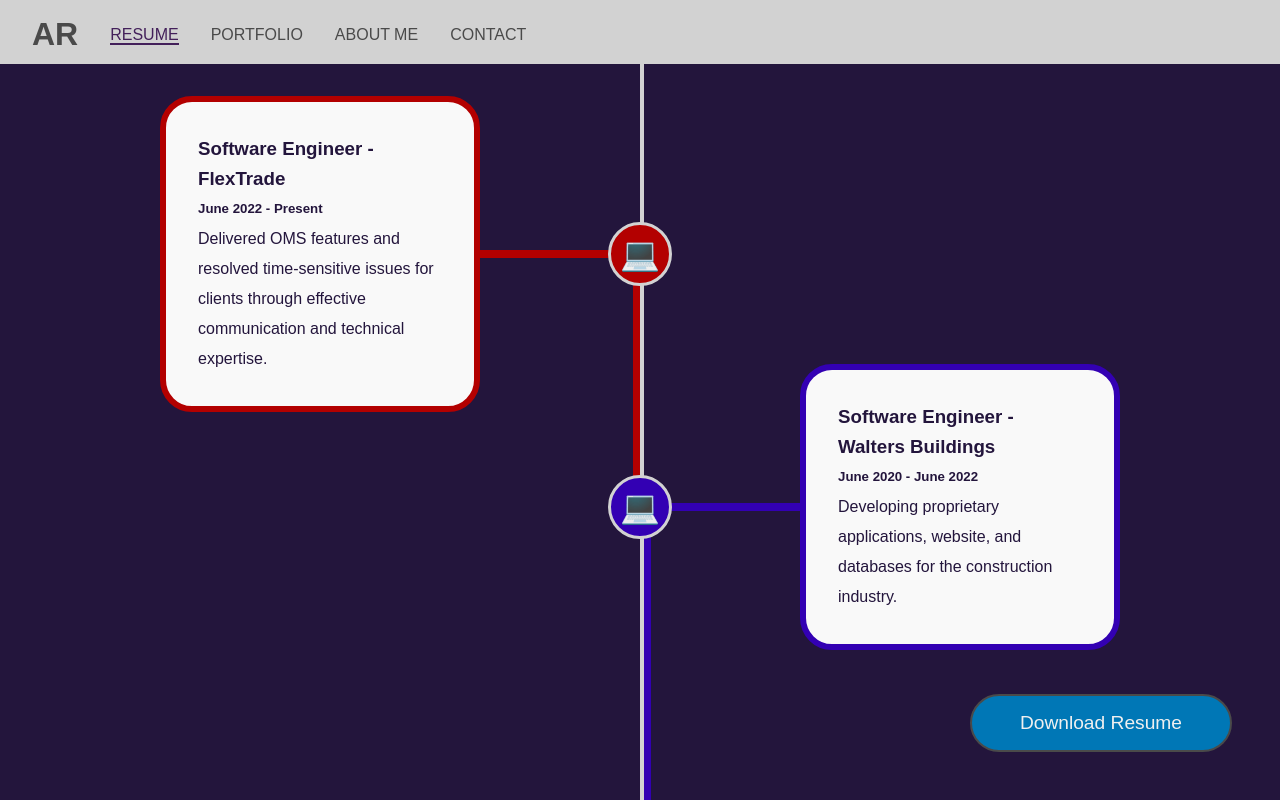
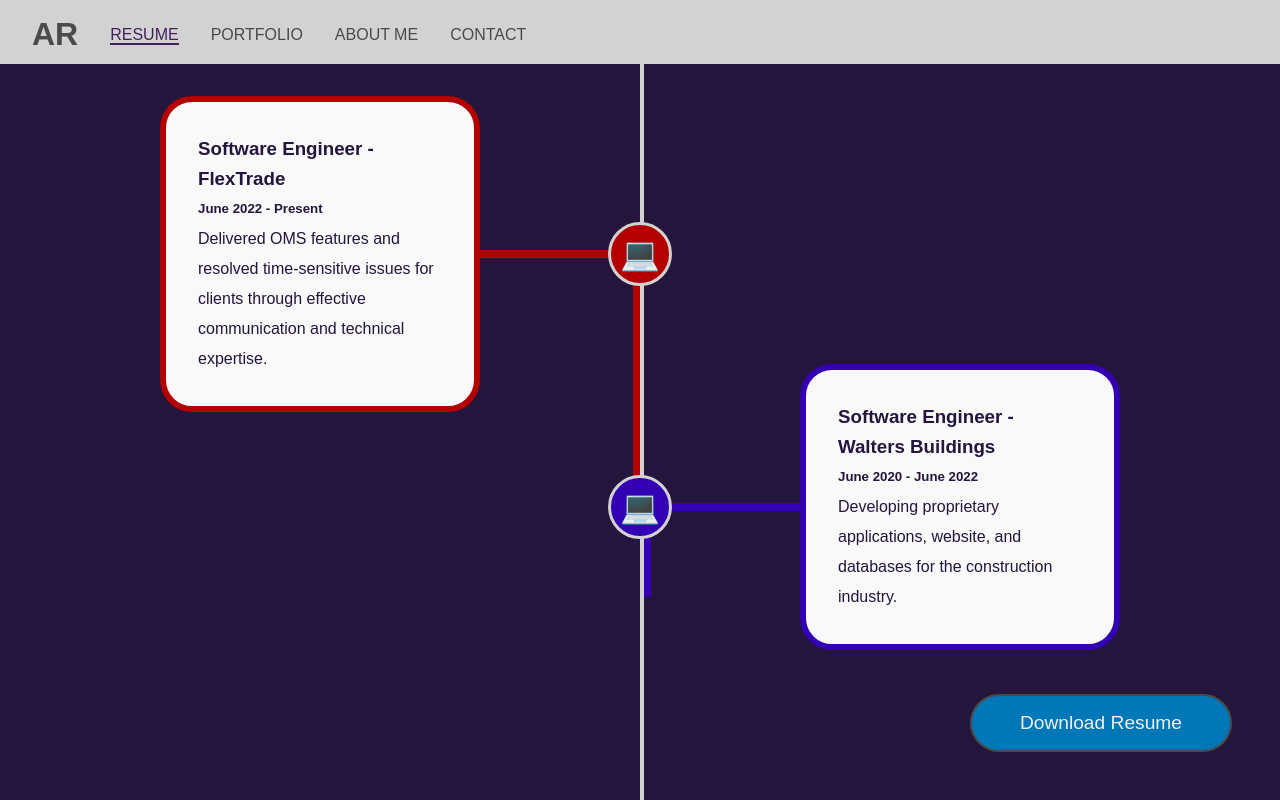
Before and after one commit to arichards912/personalwebsite, a React (Create React App) app: page /resume in a window 1280 px wide. Shown: the top 800 px of the page. Built offline with nearby package versions, Linux system fonts and the light colour scheme.

Commit message:
Animation duplicate css fix

```diff
--- a/src/components/ParallaxSection/ParallaxSection.css
+++ b/src/components/ParallaxSection/ParallaxSection.css
@@ -38,7 +38,7 @@
   }
 
   /* transition opacity 0-100% over 2s */
-  .visible {
+  .visible-aboutMe {
     animation: aboutMeFadeIn 3s ease-out forwards;
   }
 
--- a/src/components/ParallaxSection/ParallaxSection.js
+++ b/src/components/ParallaxSection/ParallaxSection.js
@@ -36,10 +36,10 @@
   return (
     <div className="parallax-section" style={{ backgroundImage: `url(${image})` }}>
       <div className="parallax-content">
-        <h2 className={`parallax-title ${"item-" + index} ${isVisible ? "visible" : ""}`} id={title} style={{color: `${textColor}`}}>
+        <h2 className={`parallax-title ${"item-" + index} ${isVisible ? "visible-aboutMe" : ""}`} id={title} style={{color: `${textColor}`}}>
             {title}
         </h2>
-        <p className={`parallax-description ${"item-" + index} ${isVisible ? "visible" : ""}`} style={{color: `${textColor}`, backgroundColor: `${bgColor}`}}>
+        <p className={`parallax-description ${"item-" + index} ${isVisible ? "visible-aboutMe" : ""}`} style={{color: `${textColor}`, backgroundColor: `${bgColor}`}}>
             {description}
         </p>
       </div>
--- a/src/components/Timeline/TimelineItem.css
+++ b/src/components/Timeline/TimelineItem.css
@@ -154,7 +154,7 @@
   }
 
   .visible {
-    animation: slideInTop 6s ease-out forwards;
+    animation: slideInTop 6s ease forwards;
   }
 
   .timeline-duration.left {
```
